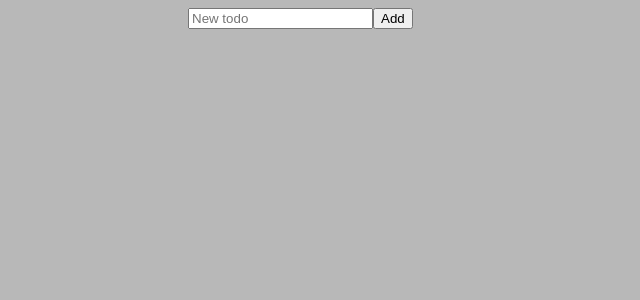
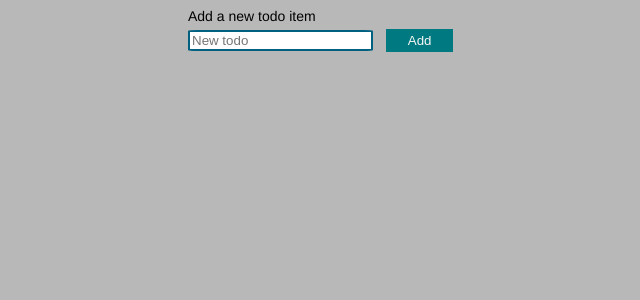
Before and after one commit to davidhjelm/todo-app, a Vue app: page /#/ in a window 1280 px wide. Shown: the top 300 px of the page, without its empty margins (294-934 px from the left). Built offline with nearby package versions, Linux system fonts and the light colour scheme.

Commit message:
nicer input form

```diff
--- a/src/components/AddTodo.vue
+++ b/src/components/AddTodo.vue
@@ -1,7 +1,10 @@
 <template>
   <div class="AddTodo">
-    <input v-model="newTodo" placeholder="New todo" @keyup.enter="AddTodo"/>
-    <button @click="AddTodo">Add</button>
+    <div class="form">
+      <label for="newTodo">Add a new todo item</label>
+        <input v-model="newTodo" id="newTodo" placeholder="New todo" @keyup.enter="AddTodo"/>
+      <button id="todoButton" @click="AddTodo">Add</button>
+    </div>
   </div>
 </template>
 
@@ -31,4 +34,24 @@ export default {
     width: 50%;
     margin: auto;
   }
+  .form {
+    padding-top: 1.5em;
+    position: relative;
+  }
+  label {
+    position: absolute;
+    top: 0px;
+  }
+  #newTodo {
+    border: 2px solid #006080;
+    border-radius: 5%;
+  }
+  #todoButton {
+    background: #007a80;
+    border: 0;
+    color: whitesmoke;
+    margin-left: 1em;
+    padding: 0.3em;
+    width: 5em;
+  }
 </style>
```
